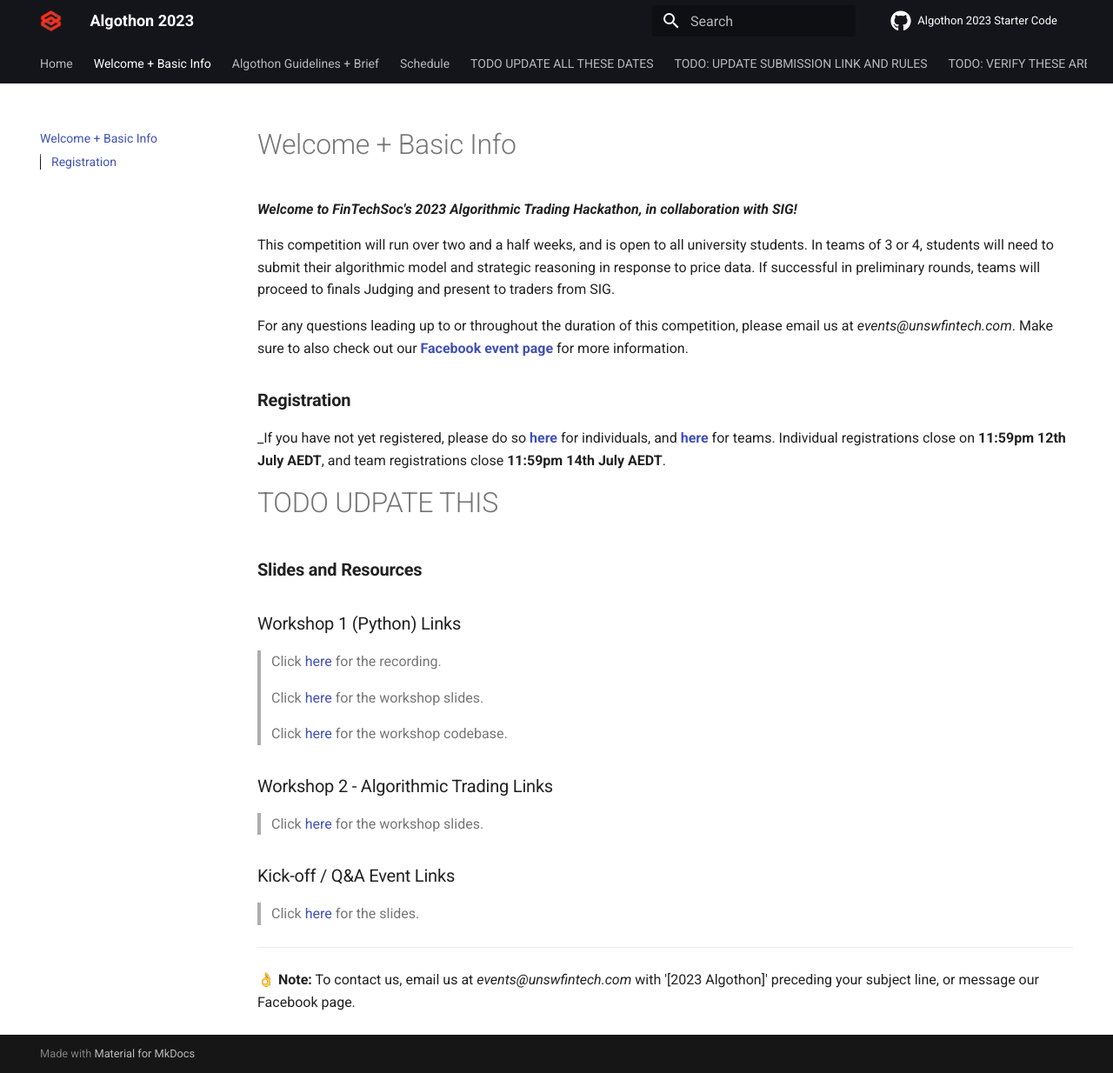
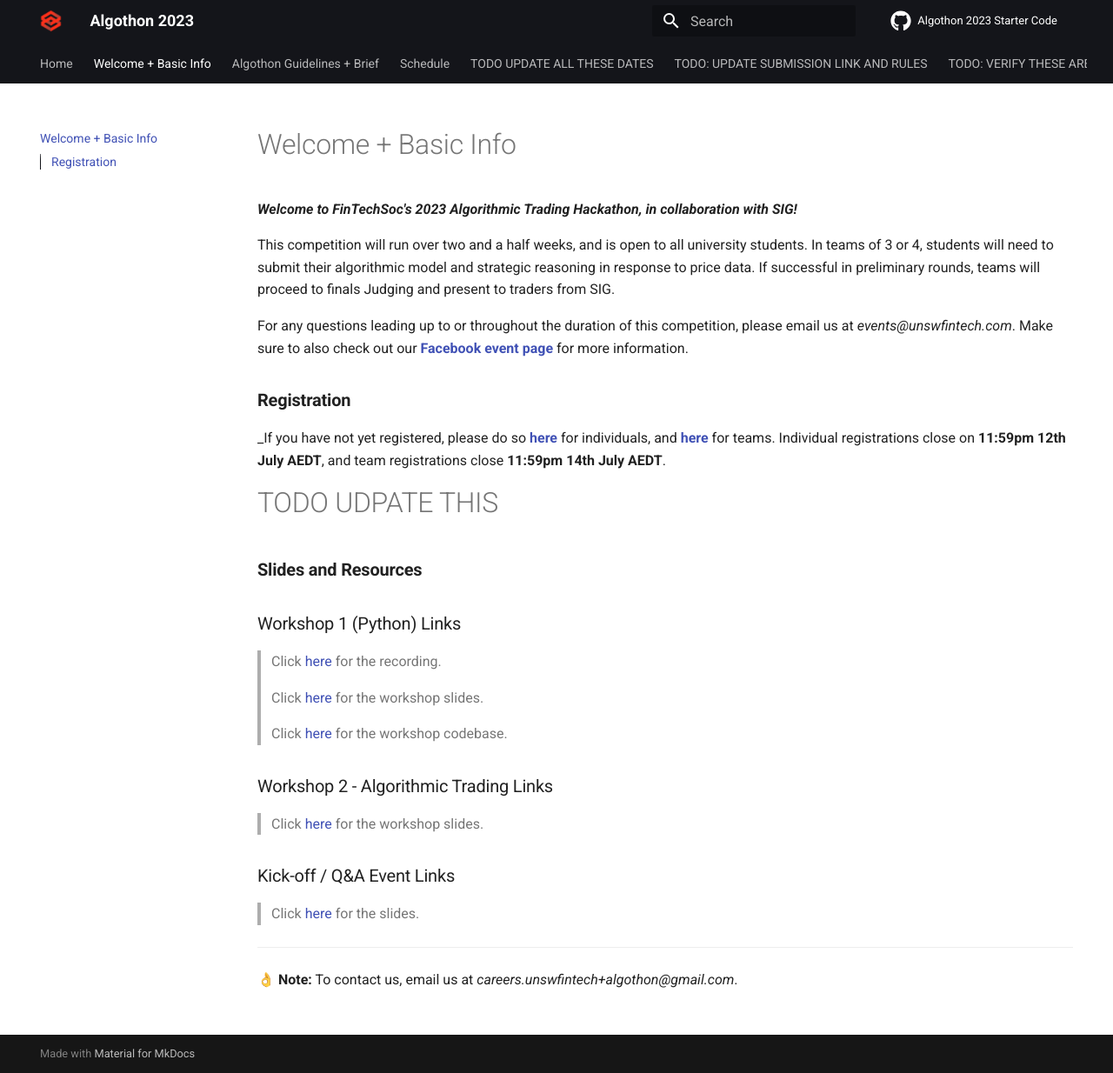
Before and after one commit to loh-0/Algothon25-wiki, an MkDocs documentation site: the page built from docs/1basicInfo.md, in a window 1280 px wide and 1234 px high. Shown: the whole window at 87% size. Built offline with MkDocs 1.6.1 and Material for MkDocs 9.7.7, drawn with Linux system fonts in a browser that asks for light colours; comment, search, counter and statistics services are not loaded.

Commit message:
Update 1basicInfo.md

```diff
--- a/docs/1basicInfo.md
+++ b/docs/1basicInfo.md
@@ -32,4 +32,4 @@ For any questions leading up to or throughout the duration of this competition,
 
 ---
 
-👌 **Note:** To contact us, email us at *events@unswfintech.com* with '[2023 Algothon]' preceding your subject line, or message our Facebook page.
+👌 **Note:** To contact us, email us at *careers.unswfintech+algothon@gmail.com*.
```
